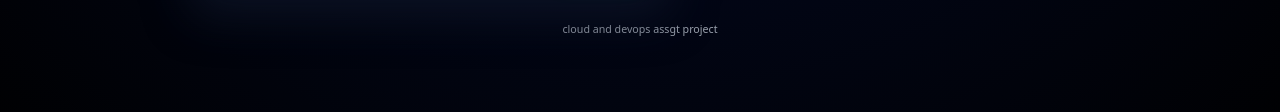
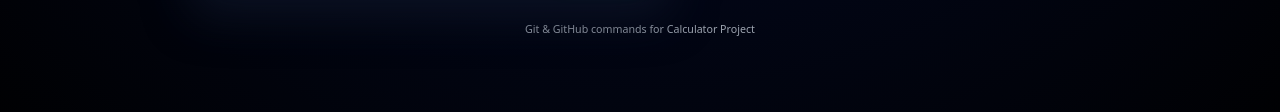
Before and after one commit to Dipesh0118/lab-assgt-cloud, a plain HTML site: page index.html in a window 1280 px wide. Shown: the part 613-725 px from the top of the page. Drawn offline with Linux system fonts and the light colour scheme.

Commit message:
Modified footer line differently

```diff
--- a/index.html
+++ b/index.html
@@ -59,7 +59,9 @@
 
     <footer class="app-footer">
       <small>
-cloud and devops assgt project      </small>
+        Git & GitHub commands for Calculator Project
+
+     </small>
     </footer>
   </div>
 
```
